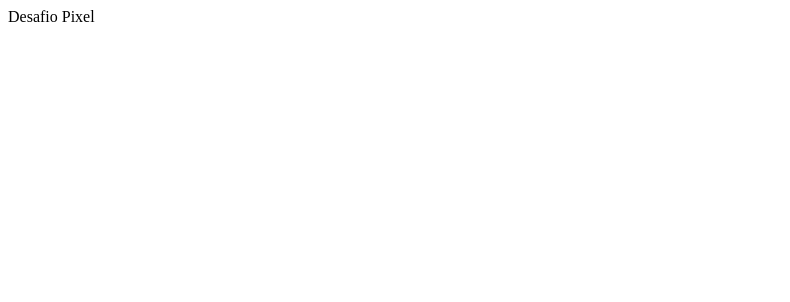
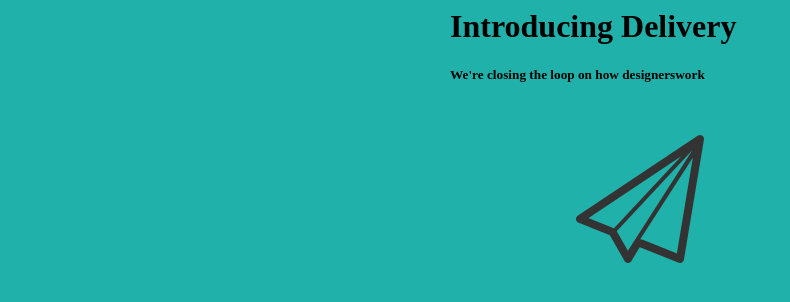
Before and after one commit to tobiaszwink/desafio-pixelbit, a plain HTML site: page index.html in a window 1280 px wide. Shown: the whole page, without its empty margins (0-790 px from the left). Drawn offline with Linux system fonts and the light colour scheme.

Commit message:
adicionando texto e imagens

```diff
--- a/css/style.css
+++ b/css/style.css
@@ -0,0 +1,11 @@
+body {
+	background-color: #20B2AA;
+	margin-left: 450px;
+	margin-right: 450px;
+	height: 100%;
+}
+
+div#img {
+	text-align: center;
+	padding-top: 30px;
+}
--- a/index.html
+++ b/index.html
@@ -1,10 +1,14 @@
 <html>
 <head>
-	<meta charset="UTF-8"
+	<meta charset="UTF-8">
 	<title>Desafio Pixel</title>
 	<link rel="stylesheet" type="text/css" href="css/style.css">
 </head>
 <body>
-
+	<h1>Introducing Delivery</h1>
+	<h5>We're closing the loop on how designerswork</h5>
+	<div id="img">
+	<img src="img/plane.png">
+	</div>
 </body>
 </html>
```
